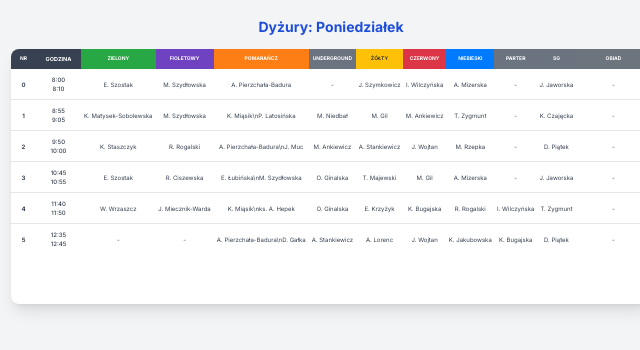
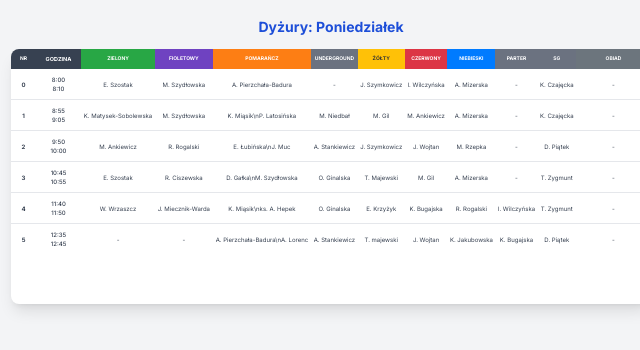
Before and after one commit to Hen9est/gra1, a plain HTML site: page index.html in a window 1280 px wide. Shown: the full height of the page, 309-949 px from the left. Drawn offline with nearby package versions, Linux system fonts and the light colour scheme.

Commit message:
Update index.html

```diff
--- a/index.html
+++ b/index.html
@@ -81,40 +81,40 @@
                     </thead>
                     <!-- Tabela: Poniedziałek -->
                    <tbody id="tbody-poniedzialek" class="divide-y divide-gray-200 schedule-body hidden">
-                        <tr><td class="font-bold">0</td><td class="font-medium">8:00<br>8:10</td><td>E. Szostak</td><td>M. Szydłowska</td><td>A. Pierzchała-Badura</td><td class="empty-cell">-</td><td>J. Szymkowicz</td><td>I. Wilczyńska</td><td>A. Mizerska</td><td class="empty-cell">-</td><td>J. Jaworska</td><td class="empty-cell">-</td></tr>
-                        <tr><td class="font-bold">1</td><td class="font-medium">8:55<br>9:05</td><td>K. Matysek-Sobolewska</td><td>M. Szydłowska</td><td>K. Miąsik\nP. Latosińska</td><td>M. Niedbał</td><td>M. Gil</td><td>M. Ankiewicz</td><td>T. Zygmunt</td><td class="empty-cell">-</td><td>K. Czajęcka</td><td class="empty-cell">-</td></tr>
-                        <tr><td class="font-bold">2</td><td class="font-medium">9:50<br>10:00</td><td>K. Staszczyk</td><td>R. Rogalski</td><td>A. Pierzchała-Badura\nJ. Muc</td><td>M. Ankiewicz</td><td>A. Stankiewicz</td><td>J. Wojtan</td><td>M. Rzepka</td><td class="empty-cell">-</td><td>D. Piątek</td><td class="empty-cell">-</td></tr>
-                        <tr><td class="font-bold">3</td><td class="font-medium">10:45<br>10:55</td><td>E. Szostak</td><td>R. Ciszewska</td><td>E. Łubińska\nM. Szydłowska</td><td>O. Ginalska</td><td>T. Majewski</td><td>M. Gil</td><td>A. Mizerska</td><td class="empty-cell">-</td><td>J. Jaworska</td><td class="empty-cell">-</td></tr>
+                        <tr><td class="font-bold">0</td><td class="font-medium">8:00<br>8:10</td><td>E. Szostak</td><td>M. Szydłowska</td><td>A. Pierzchała-Badura</td><td class="empty-cell">-</td><td>J. Szymkowicz</td><td>I. Wilczyńska</td><td>A. Mizerska</td><td class="empty-cell">-</td><td>K. Czajęcka</td><td class="empty-cell">-</td></tr>
+                        <tr><td class="font-bold">1</td><td class="font-medium">8:55<br>9:05</td><td>K. Matysek-Sobolewska</td><td>M. Szydłowska</td><td>K. Miąsik\nP. Latosińska</td><td>M. Niedbał</td><td>M. Gil</td><td>M. Ankiewicz</td><td>A. Mizerska</td><td class="empty-cell">-</td><td>K. Czajęcka</td><td class="empty-cell">-</td></tr>
+                        <tr><td class="font-bold">2</td><td class="font-medium">9:50<br>10:00</td><td>M. Ankiewicz</td><td>R. Rogalski</td><td>E. Łubińska\nJ. Muc</td><td>A. Stankiewicz</td><td>J. Szymkowicz</td><td>J. Wojtan</td><td>M. Rzepka</td><td class="empty-cell">-</td><td>D. Piątek</td><td class="empty-cell">-</td></tr>
+                        <tr><td class="font-bold">3</td><td class="font-medium">10:45<br>10:55</td><td>E. Szostak</td><td>R. Ciszewska</td><td>D. Gałka\nM. Szydłowska</td><td>O. Ginalska</td><td>T. Majewski</td><td>M. Gil</td><td>A. Mizerska</td><td class="empty-cell">-</td><td>T. Zygmunt</td><td class="empty-cell">-</td></tr>
                         <tr><td class="font-bold">4</td><td class="font-medium">11:40<br>11:50</td><td>W. Wrzaszcz</td><td>J. Miecznik-Warda</td><td>K. Miąsik\nks. A. Hepek</td><td>O. Ginalska</td><td>E. Krzyżyk</td><td>K. Bugajska</td><td>R. Rogalski</td><td>I. Wilczyńska</td><td>T. Zygmunt</td><td class="empty-cell">-</td></tr>
-                        <tr><td class="font-bold">5</td><td class="font-medium">12:35<br>12:45</td><td class="empty-cell">-</td><td class="empty-cell">-</td><td>A. Pierzchała-Badura\nD. Gałka</td><td>A. Stankiewicz</td><td>A. Lorenc</td><td>J. Wojtan</td><td>K. Jakubowska</td><td>K. Bugajska</td><td>D. Piątek</td><td class="empty-cell">-</td></tr>
+                        <tr><td class="font-bold">5</td><td class="font-medium">12:35<br>12:45</td><td class="empty-cell">-</td><td class="empty-cell">-</td><td>A. Pierzchała-Badura\nA. Lorenc</td><td>A. Stankiewicz</td><td>T. majewski</td><td>J. Wojtan</td><td>K. Jakubowska</td><td>K. Bugajska</td><td>D. Piątek</td><td class="empty-cell">-</td></tr>
                     </tbody>
                     <!-- Tabela: Wtorek -->
                     <tbody id="tbody-wtorek" class="divide-y divide-gray-200 schedule-body hidden">
                         <tr><td class="font-bold">0</td><td class="font-medium">8:00<br>8:10</td><td>W. Wrzaszcz</td><td>J. Miecznik-Warda</td><td>K. Miąśik</td><td class="empty-cell">-</td><td>O. Ginalska</td><td>K. Jochymek</td><td>A. Lorenc</td><td class="empty-cell">-</td><td>T. Zygmunt</td><td class="empty-cell">-</td></tr>
-                        <tr><td class="font-bold">1</td><td class="font-medium">8:55<br>9:05</td><td>K. Matysek-Sobolewska</td><td>M. Szydłowska</td><td>A. Szydłowska<br>I. Wilczyńska</td><td>A. Misiołek</td><td>M. Gil</td><td>J. Wojtan</td><td>K. Jakubowska</td><td class="empty-cell">-</td><td class="empty-cell">-</td><td class="empty-cell">-</td></tr>
-                        <tr><td class="font-bold">2</td><td class="font-medium">9:50<br>10:00</td><td>E. Szostak</td><td>K. Miąśik</td><td>A. Pierzchała-Badura<br>A. Lorenc</td><td>M. Szeligiewicz</td><td>T. Majewski</td><td>K. Bugajska</td><td>A. Mizerska</td><td class="empty-cell">-</td><td>T. Zygmunt</td><td class="empty-cell">-</td></tr>
-                        <tr><td class="font-bold">3</td><td class="font-medium">10:45<br>10:55</td><td>W. Wrzaszcz</td><td>J. Miecznik-Warda</td><td>A. Szydłowska<br>E. Łubińska</td><td>A. Misiołek</td><td>A. Stankiewicz</td><td>K. Jochymek</td><td>K. Jakubowska</td><td class="empty-cell">-</td><td>K. Matysek–Sobolewska</td><td class="empty-cell">-</td></tr>
-                        <tr><td class="font-bold">4</td><td class="font-medium">11:40<br>11:50</td><td>E. Szostak</td><td>R. Ciszewska</td><td>M. Niedbał<br>D. Kolany</td><td>M. Szeligiewicz</td><td>E. Krzyżyk</td><td>J. Wojtan</td><td>M. Rzepka</td><td>P. Latosińska</td><td>D. Piątek</td><td class="empty-cell">-</td></tr>
-                        <tr><td class="font-bold">5</td><td class="font-medium">12:35<br>12:45</td><td class="empty-cell">-</td><td class="empty-cell">-</td><td>E.Łubińska<br>R. Rogalski</td><td>O. Ginalska</td><td>J. Szymkowicz</td><td>K. Bugajska</td><td>K. Jakubowska</td><td>M. Ankiewicz</td><td>J. Jaworska</td><td class="empty-cell">-</td></tr>
+                        <tr><td class="font-bold">1</td><td class="font-medium">8:55<br>9:05</td><td>E. Szostak</td><td>M. Szydłowska</td><td>A. Szydłowska<br>I. Wilczyńska</td><td>A. Misiołek</td><td>M. Gil</td><td>J. Wojtan</td><td>K. Jakubowska</td><td class="empty-cell">-</td><td class="empty-cell">-</td><td class="empty-cell">-</td></tr>
+                        <tr><td class="font-bold">2</td><td class="font-medium">9:50<br>10:00</td><td>W. Wrzaszcz</td><td>K. Miąśik</td><td>A. Pierzchała-Badura<br>A. Lorenc</td><td>M. Szeligiewicz</td><td>T. Majewski</td><td>K. Bugajska</td><td>A. Mizerska</td><td class="empty-cell">-</td><td>T. Zygmunt</td><td class="empty-cell">-</td></tr>
+                        <tr><td class="font-bold">3</td><td class="font-medium">10:45<br>10:55</td><td>E. Szostak</td><td>J. Miecznik-Warda</td><td>A. Szydłowska<br>E. Łubińska</td><td>A. Misiołek</td><td>A. Stankiewicz</td><td>K. Jochymek</td><td>K. Jakubowska</td><td class="empty-cell">-</td><td>K. Matysek–Sobolewska</td><td class="empty-cell">-</td></tr>
+                        <tr><td class="font-bold">4</td><td class="font-medium">11:40<br>11:50</td><td>K. Matysek-Sobolewska</td><td>R. Ciszewska</td><td>M. Niedbał<br>D. Kolany</td><td>M. Szeligiewicz</td><td>E. Krzyżyk</td><td>J. Wojtan</td><td>M. Rzepka</td><td>P. Latosińska</td><td>D. Piątek</td><td class="empty-cell">-</td></tr>
+                        <tr><td class="font-bold">5</td><td class="font-medium">12:35<br>12:45</td><td class="empty-cell">-</td><td class="empty-cell">-</td><td>E.Łubińska<br>R. Rogalski</td><td>O. Ginalska</td><td>J. Szymkowicz</td><td>K. Bugajska</td><td>K. Jakubowska</td><td>M. Ankiewicz</td><td>D. Piątek</td><td class="empty-cell">-</td></tr>
                     </tbody>
                     <!-- Tabela: Środa -->
                     <tbody id="tbody-sroda" class="divide-y divide-gray-200 schedule-body hidden">
-                        <tr><td class="font-bold">0</td><td class="font-medium">8:00<br>8:10</td><td>K. Matysek-Sobolewska</td><td>R. Ciszewska</td><td>A. Szydłowska</td><td class="empty-cell">-</td><td>A. Stankiewicz</td><td>J. Wojtan</td><td>K. Jakubowska</td><td class="empty-cell">-</td><td>K. Czajęcka</td><td class="empty-cell">-</td></tr>
+                        <tr><td class="font-bold">0</td><td class="font-medium">8:00<br>8:10</td><td>K. Matysek-Sobolewska</td><td>R. Ciszewska</td><td>A. Szydłowska</td><td class="empty-cell">-</td><td>J. Dominikowska</td><td>J. Wojtan</td><td>K. Jakubowska</td><td class="empty-cell">-</td><td>K. Czajęcka</td><td class="empty-cell">-</td></tr>
                         <tr><td class="font-bold">1</td><td class="font-medium">8:55<br>9:05</td><td>E. Szostak</td><td>J. Miecznik-Warda</td><td>E. Łubińska<br>A. Pierzchała-Badura</td><td>A. Misiołek</td><td>O. Ginalska</td><td>I. Wilczyńska</td><td>M. Rzepka</td><td class="empty-cell">-</td><td>K. Czajęcka</td><td class="empty-cell">-</td></tr>
                         <tr><td class="font-bold">2</td><td class="font-medium">9:50<br>10:00</td><td>K. Matysek-Sobolewska</td><td>R. Ciszewska</td><td>M. Niedbał<br>M. Gil</td><td>J. Dominikowska</td><td>T. Majewski</td><td>K. Bugajska</td><td>K. Jakubowska</td><td class="empty-cell">-</td><td>T. Zygmunt</td><td class="empty-cell">-</td></tr>
-                        <tr><td class="font-bold">3</td><td class="font-medium">10:45<br>10:55</td><td>W. Wrzaszcz</td><td>R. Rogalski</td><td>D. Gałka<br>M. Ankiewicz</td><td>M. Szeligiewicz</td><td>T. Majewski</td><td>J. Wojtan</td><td>A. Mizerska</td><td class="empty-cell">-</td><td>D. Piątek</td><td class="empty-cell">-</td></tr>
+                        <tr><td class="font-bold">3</td><td class="font-medium">10:45<br>10:55</td><td>W. Wrzaszcz</td><td>R. Rogalski</td><td>D. Gałka<br>M. Ankiewicz</td><td>M. Szeligiewicz</td><td>A. Stankiewicz</td><td>J. Wojtan</td><td>A. Mizerska</td><td class="empty-cell">-</td><td>D. Piątek</td><td class="empty-cell">-</td></tr>
                         <tr><td class="font-bold">4</td><td class="font-medium">11:40<br>11:50</td><td>J. Hartel</td><td>M. Szydłowska</td><td>K. Miąsik<br>J. Muc</td><td>A. Misiołek</td><td>J. Szymkowicz</td><td>M. Gil</td><td>M. Rzepka</td><td>A. Lorenc</td><td>K. Matysek-Sobolewska</td><td class="empty-cell">-</td></tr>
                         <tr><td class="font-bold">5</td><td class="font-medium">12:35<br>12:45</td><td class="empty-cell">-</td><td class="empty-cell">-</td><td>A. Pierzchała-Badura<br>E. Łubińska</td><td>M. Szeligiewicz</td><td>D. Gałka</td><td>K. Bugajska</td><td>A. Mizerska</td><td>A. Stankiewicz</td><td>T. Zygmunt</td><td class="empty-cell">-</td></tr>
                     </tbody>
                     <!-- Tabela: Czwartek -->
                     <tbody id="tbody-czwartek" class="divide-y divide-gray-200 schedule-body hidden">
-                        <tr><td class="font-bold">0</td><td class="font-medium">8:00<br>8:10</td><td>K. Matysek-Sobolewska</td><td>M. Niedbał</td><td>A. Stankiewicz</td><td class="empty-cell">-</td><td>T. Majewski</td><td>I. Wilczyńska</td><td>A. Mizerska</td><td class="empty-cell">-</td><td>T. Zygmunt</td><td class="empty-cell">-</td></tr>
-                        <tr><td class="font-bold">1</td><td class="font-medium">8:55<br>9:05</td><td>K. Matysek-Sobolewska</td><td>K. Staszczyk</td><td>K. Miąsik<br>D. Gałka</td><td>O. Ginalska</td><td>P. Latosińska</td><td>J. Szymkowicz</td><td>A. Solińska</td><td class="empty-cell">-</td><td>D. Piątek</td><td class="empty-cell">-</td></tr>
-                        <tr><td class="font-bold">2</td><td class="font-medium">9:50<br>10:00</td><td>E. Szostak</td><td>M. Szydłowska</td><td>A. Szydłowska<br>M. Gil</td><td>A. Stankiewicz</td><td>K. Jakubowska</td><td>K. Jochymek</td><td>T. Zygmunt</td><td class="empty-cell">-</td><td>J. Jaworska</td><td class="empty-cell">-</td></tr>
+                        <tr><td class="font-bold">0</td><td class="font-medium">8:00<br>8:10</td><td>K. Matysek-Sobolewska</td><td>M. Niedbał</td><td>A. Stankiewicz</td><td class="empty-cell">-</td><td>T. Majewski</td><td>I. Wilczyńska</td><td>M. Rzepka</td><td class="empty-cell">-</td><td>T. Zygmunt</td><td class="empty-cell">-</td></tr>
+                        <tr><td class="font-bold">1</td><td class="font-medium">8:55<br>9:05</td><td>K. Matysek-Sobolewska</td><td>R. Ciszewska</td><td>A. Pierzchała - Badura<br>D. Gałka</td><td>O. Ginalska</td><td>P. Latosińska</td><td>J. Szymkowicz</td><td>A. Solińska</td><td class="empty-cell">-</td><td>D. Piątek</td><td class="empty-cell">-</td></tr>
+                        <tr><td class="font-bold">2</td><td class="font-medium">9:50<br>10:00</td><td>E. Szostak</td><td>M. Szydłowska</td><td>A. Szydłowska<br>M. Gil</td><td>A. Stankiewicz</td><td>K. Jakubowska</td><td>K. Jochymek</td><td>A. Mizerska</td><td class="empty-cell">-</td><td>J. Jaworska</td><td class="empty-cell">-</td></tr>
                         <tr><td class="font-bold">3</td><td class="font-medium">10:45<br>10:55</td><td>W. Wrzaszcz</td><td>R. Ciszewska</td><td>I. Wilczyńska<br>D. Kolany</td><td>M. Ankiewicz</td><td>J. Szymkowicz</td><td>K. Bugajska</td><td>M. Rzepka</td><td class="empty-cell">-</td><td>K. Czajęcka</td><td class="empty-cell">-</td></tr>
-                        <tr><td class="font-bold">4</td><td class="font-medium">11:40<br>11:50</td><td>R. Rogalski</td><td>J. Miecznik-Warda</td><td>D. Gałka<br>M. Niedbał</td><td>O. Ginalska</td><td>J. Wojtan</td><td>K. Jochymek</td><td>K. Jakubowska</td><td>J. Hartel</td><td class="empty-cell">-</td><td class="empty-cell">-</td></tr>
-                        <tr><td class="font-bold">5</td><td class="font-medium">12:35<br>12:50</td><td>W. Wrzaszcz</td><td>R. Rogalski</td><td>A. Pierzchała-Badura<br>M. Gil</td><td>M. Ankiewicz</td><td>T. Majewski</td><td>J. Wojtan</td><td>A. Mizerska</td><td>K. Bugajska</td><td class="empty-cell">-</td><td>E. Łubińska</td></tr>
-                        <tr><td class="font-bold">6</td><td class="font-medium">13:35<br>13:50</td><td class="empty-cell">-</td><td class="empty-cell">-</td><td>D. Gałka</td><td>O. Ginalska</td><td>E. Krzyżyk</td><td class="empty-cell">-</td><td class="empty-cell">-</td><td>M. Rzepka</td><td class="empty-cell">-</td><td>A. Stankiewicz</td></tr>
+                        <tr><td class="font-bold">4</td><td class="font-medium">11:40<br>11:50</td><td>W. Wrzaszcz</td><td>R. Rogalski</td><td>D. Gałka<br>M. Niedbał</td><td>O. Ginalska</td><td>J. Wojtan</td><td>K. Jochymek</td><td>K. Jakubowska</td><td>J. Hartel</td><td class="empty-cell">-</td><td class="empty-cell">-</td></tr>
+                        <tr><td class="font-bold">5</td><td class="font-medium">12:35<br>12:50</td><td>R. Rogalski</td><td>J. Miecznik-Warda</td><td>A. Pierzchała-Badura<br>M. Gil</td><td>M. Ankiewicz</td><td>T. Majewski</td><td>J. Wojtan</td><td>A. Mizerska</td><td>K. Bugajska</td><td class="empty-cell">-</td><td>E. Łubińska</td></tr>
+                        <tr><td class="font-bold">6</td><td class="font-medium">13:35<br>13:50</td><td class="empty-cell">-</td><td class="empty-cell">-</td><td>D. Gałka</td><td class="empty-cell"></td><td>E. Krzyżyk</td><td class="empty-cell">-</td><td class="empty-cell">-</td><td>M. Rzepka</td><td class="empty-cell">-</td><td>A. Stankiewicz</td></tr>
                     </tbody>
                     <!-- Tabela: Piątek -->
                    <tbody id="tbody-piatek" class="divide-y divide-gray-200 schedule-body hidden">
```
